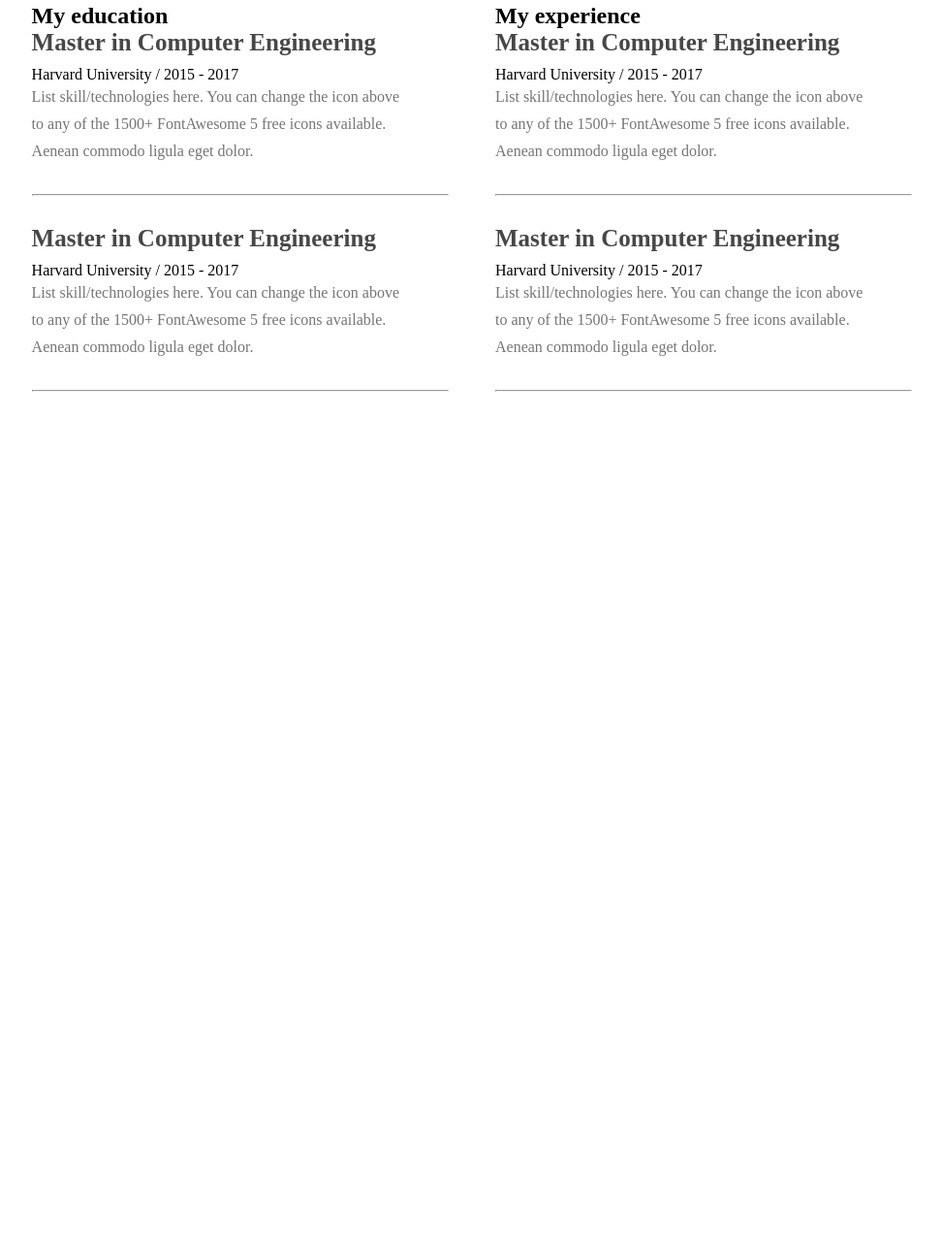
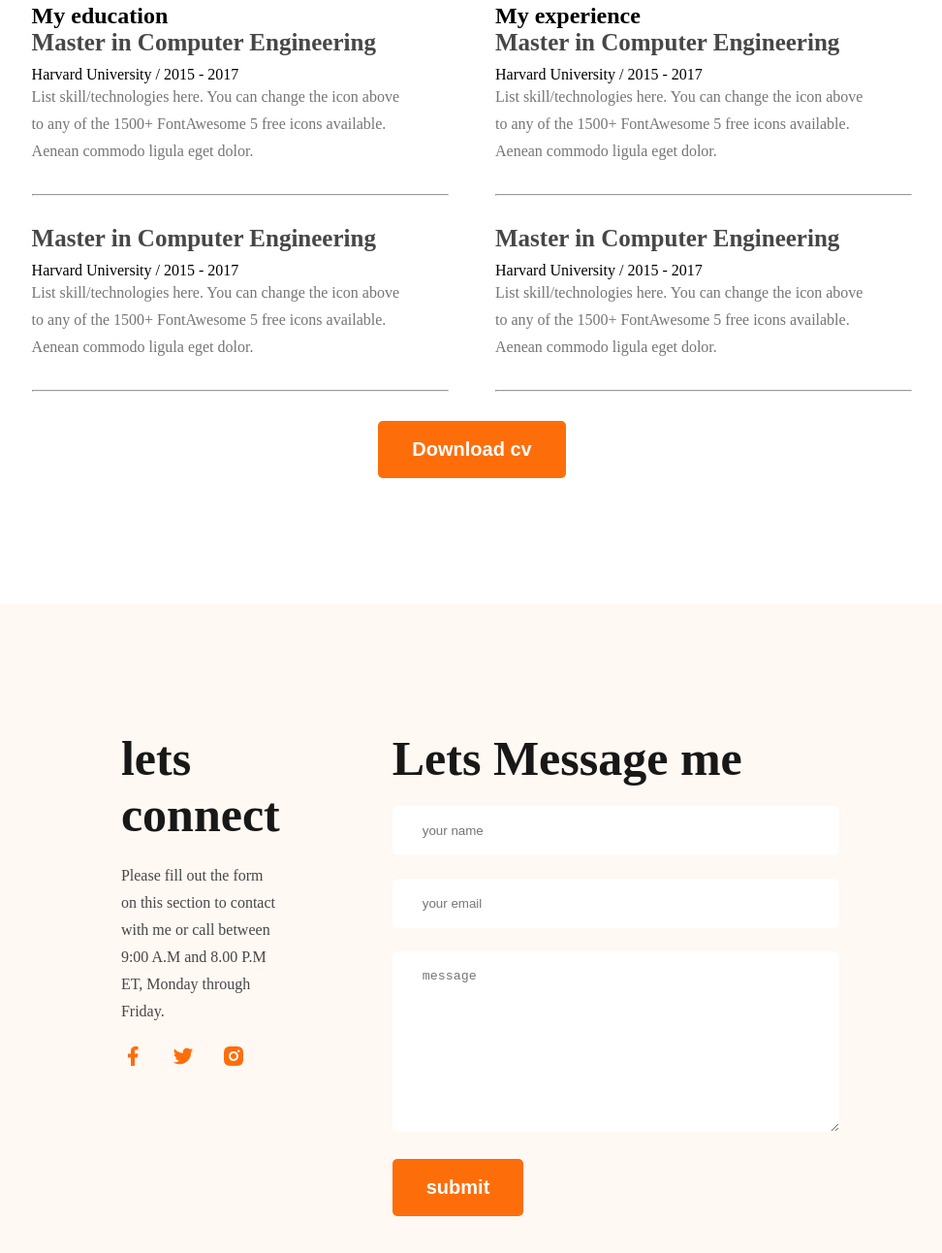
Before and after one commit to nusratjahan1873/hero-dev-code, a plain HTML site: page index.html in a window 1280 px wide. Shown: the part 2447-3739 px from the top of the page at 97% size, without its empty margins (153-1125 px from the left). Before the commit the page ends 2881 px from the top, so only its background shows below. Drawn offline with Linux system fonts and the light colour scheme.

Commit message:
updated with footer

```diff
--- a/index.html
+++ b/index.html
@@ -151,8 +151,41 @@
 
         </div>
     </div>
+    <div class="text-center">
+
+    <button class="btn">Download cv</button>
+    </div>
 
 
   </section>
+  <footer>
+    <section class="footer-container">
+        <div class="social">
+            <h2>lets connect</h2>
+            <p>Please fill out the form on this section to contact with me or call between 9:00 A.M and 8.00 P.M ET, Monday through Friday.</p>
+            <div class="icons">
+                <a href=""><img src="images/icons/facebook.png" alt=""></a>
+                <a href=""><img src="images/icons/twitter.png" alt=""></a>
+                <a href=""><img src="images/icons/insta.png" alt=""></a>
+            </div>
+        </div>
+        <form class="form">
+            <h2>Lets Message me</h2>
+            <div class="">
+                <input type="text" name="" id="" placeholder="your name">
+            </div>
+            <div class="">
+            <input type="text" name="" id="" placeholder="your email">
+            </div>
+            <div class="">
+                <textarea rows="10" id="" placeholder="message"></textarea>
+
+            </div>
+            <input  class="btn" type="submit" value="submit">
+
+        </form>
+
+    </section>
+  </footer>
 </body>
 </html>
--- a/style/portfolio.css
+++ b/style/portfolio.css
@@ -46,6 +46,9 @@
     line-height: 30px;
     color: #757575;
 
+}
+.text-center{
+    text-align: center;
 }
 header{
     background-color: #FFF8F3;
@@ -207,3 +210,43 @@
    line-height: 28px;
     color: #757575;
 }
+footer{
+    margin-top: 130px;
+    background: #FFF8F3;
+    padding: 130px;
+}
+footer .footer-container{
+    width: 71%;
+    max-width: 1140px;
+    margin: 0 auto;
+    display: flex;
+    gap: 116px;
+}
+.footer-container .social{
+    max-width: 562px;
+
+}
+.footer-container .social p{
+    color: #474747;
+    line-height: 28px;
+    font-size: 16px;
+    margin-bottom: 20px;
+}
+.footer-container .icons a{
+    margin-right: 24px;
+}
+
+
+.footer-container h2{
+    color: #181818;
+    font-size: 50px;
+    margin-bottom: 20px;
+
+}
+.footer-container form input[type="text"],.footer-container form  textarea{
+    width: 461px;
+    padding: 18px 31px;
+    margin-bottom: 24px;
+    border: none;
+    border-radius: 5px;
+}
```
